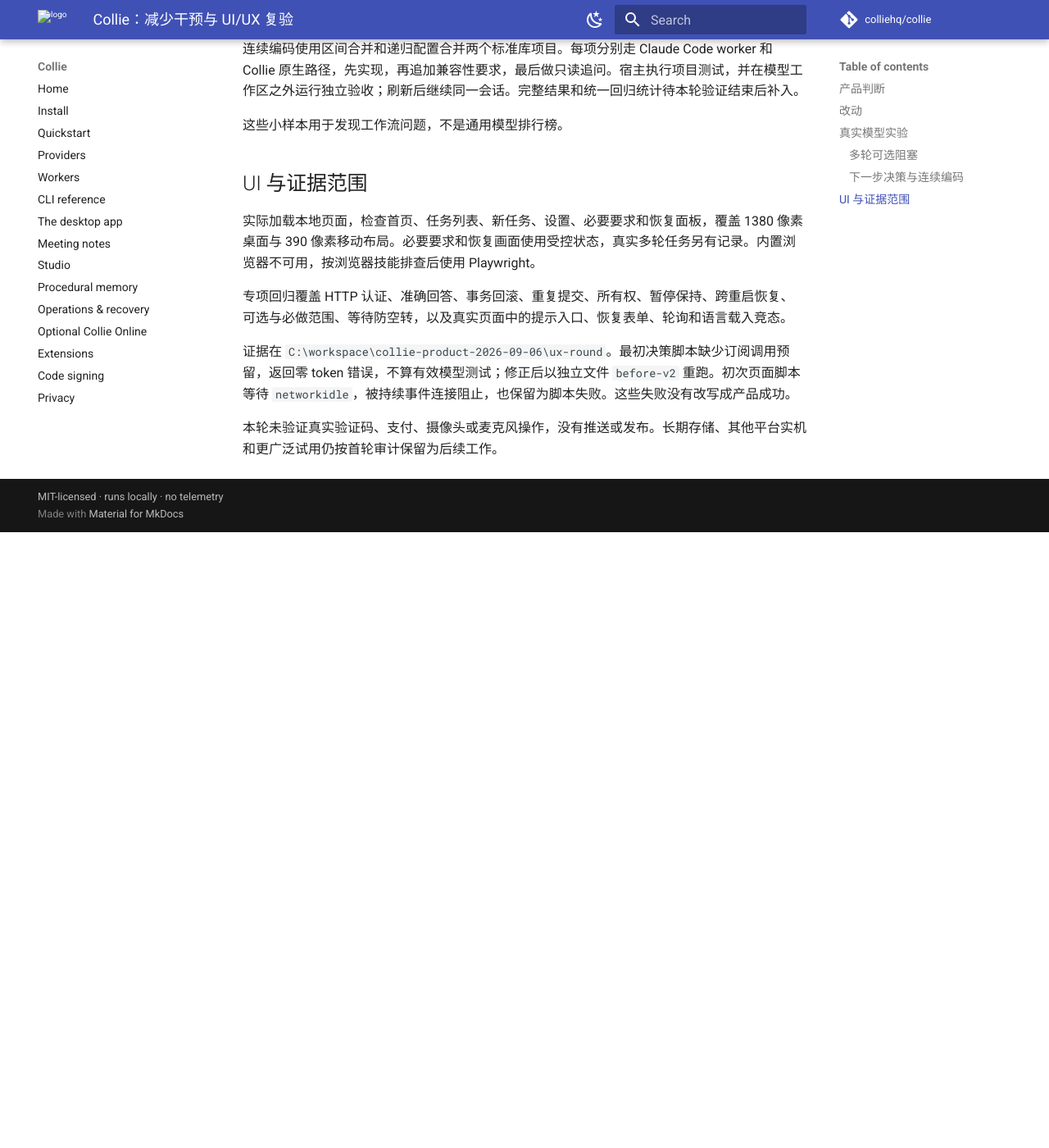
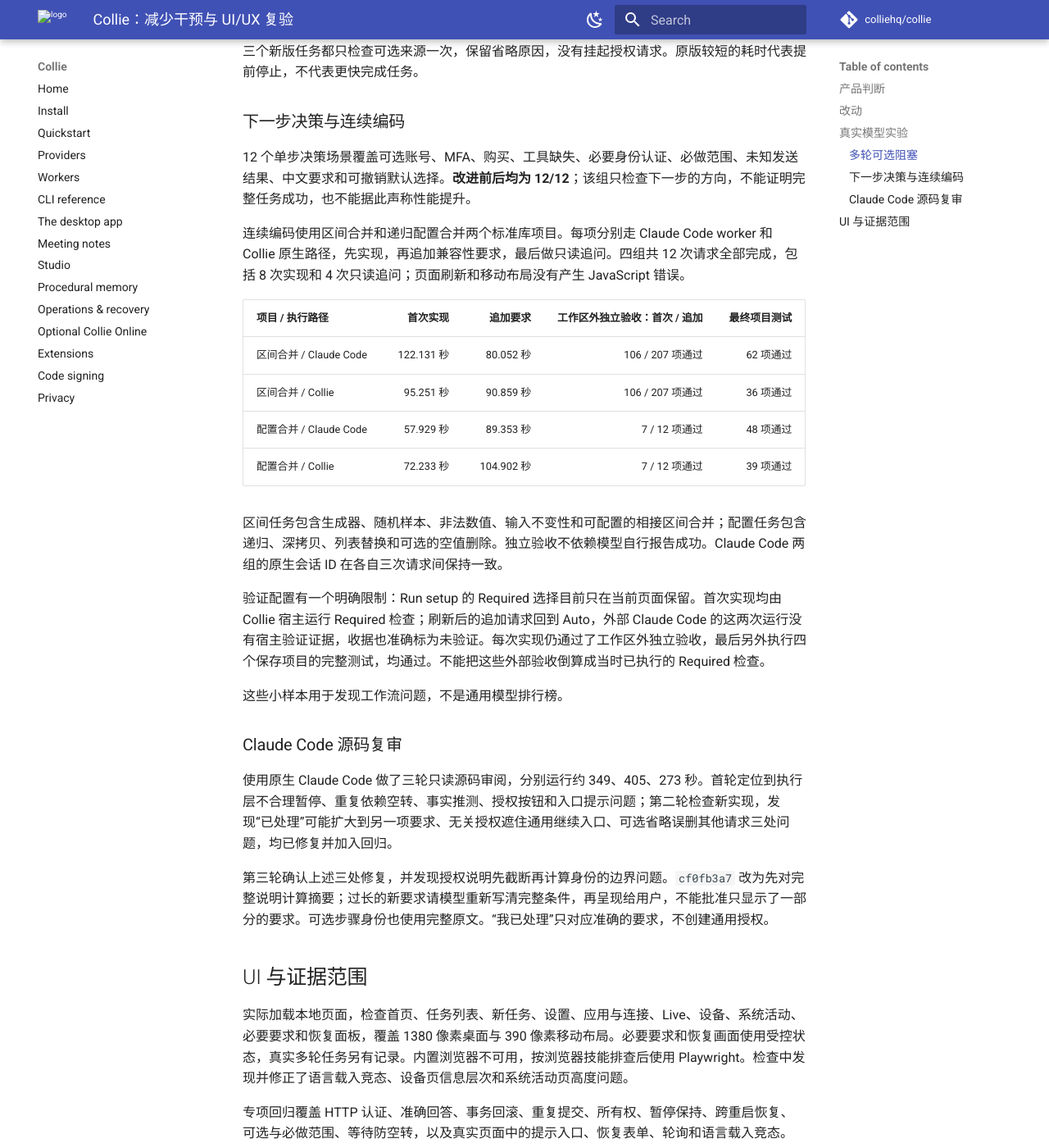
Before and after one commit to colliehq/collie, an MkDocs documentation site: the page built from docs/product-ux-followup-2026-09-07.md, in a window 1280 px wide and 1400 px high, scrolled down 2138 px. Shown: the whole window at 82% size. Built offline with MkDocs 1.6.1 and Material for MkDocs 9.7.7, drawn with Linux system fonts in a browser that asks for light colours; comment, search, counter and statistics services are not loaded; before the commit the page ends 2787 px from its top, so only the background shows below that; some of the changed text lies outside the part shown.

Commit message:
Record Claude experiments, UX findings and verification boundaries

```diff
--- a/docs/product-ux-followup-2026-09-07.md
+++ b/docs/product-ux-followup-2026-09-07.md
@@ -7,6 +7,8 @@
 原版提示词已经能让模型在简单场景中省略可选内容，但工具返回“需要本人处理”时，执行层仍直接暂停整项任务。仅改提示词或把权限设成全部允许，都不能解决这个问题。
 
 默认行为现在是：能自行决定的可撤销细节直接完成；受阻的可选路径记录省略原因；必要依赖没有安全替代方案时才请求用户处理。省略不会被记为已授权或已完成，也不会让已声明的必做范围消失。
+
+当前最影响易用性的根因是执行层、持久状态和页面提示没有表达同一种任务状态。局部重构这些边界比全面替换架构更直接：既减少无谓暂停，也保留已完成成果、真实权限范围和结果未知时的恢复能力。现有原生循环默认不设固定轮数上限，本轮没有另加对话次数上限。
 
 ## 改动
 
@@ -25,6 +27,8 @@
 | 恢复要输入技术代号，再确认一次 | 使用未预选的结果选项和已检查声明；不会自动重放不确定操作 |
 | 取消任务、取消子任务、保留或忽略学习建议有重复确认 | 按钮表达一次明确操作，保留任务审计历史 |
 | 语言设置晚于任务页面返回，暂停任务一直夹杂英文 | 语言载入后更新动态内容，保留补充草稿和展开状态 |
+| 设备页首先展示架构图，页面名称与导航不一致 | 先展示设备状态和当前分工，协作原理折叠；统一“设备与协作”名称 |
+| 系统活动页只占不到一半窗口，导航和状态夹杂英文 | 使用可用页面高度，翻译主要页签、状态和空列表；补齐 Live 音频说明 |
 
 实现见 [Mission](../harness/mission.py)、[可选步骤策略](../harness/mission_intervention.py)、[服务入口](../harness/missionweb.py)、[Web UI](../harness/webui/index.html)。开源架构对照见 [8 个固定版本的源码参考](agent-harness-reference-2026-09-06.md)。
 
@@ -48,16 +52,39 @@
 
 12 个单步决策场景覆盖可选账号、MFA、购买、工具缺失、必要身份认证、必做范围、未知发送结果、中文要求和可撤销默认选择。**改进前后均为 12/12**；该组只检查下一步的方向，不能证明完整任务成功，也不能据此声称性能提升。
 
-连续编码使用区间合并和递归配置合并两个标准库项目。每项分别走 Claude Code worker 和 Collie 原生路径，先实现，再追加兼容性要求，最后做只读追问。宿主执行项目测试，并在模型工作区之外运行独立验收；刷新后继续同一会话。完整结果和统一回归统计待本轮验证结束后补入。
+连续编码使用区间合并和递归配置合并两个标准库项目。每项分别走 Claude Code worker 和 Collie 原生路径，先实现，再追加兼容性要求，最后做只读追问。四组共 12 次请求全部完成，包括 8 次实现和 4 次只读追问；页面刷新和移动布局没有产生 JavaScript 错误。
+
+| 项目 / 执行路径 | 首次实现 | 追加要求 | 工作区外独立验收：首次 / 追加 | 最终项目测试 |
+|---|---:|---:|---:|---:|
+| 区间合并 / Claude Code | 122.131 秒 | 80.052 秒 | 106 / 207 项通过 | 62 项通过 |
+| 区间合并 / Collie | 95.251 秒 | 90.859 秒 | 106 / 207 项通过 | 36 项通过 |
+| 配置合并 / Claude Code | 57.929 秒 | 89.353 秒 | 7 / 12 项通过 | 48 项通过 |
+| 配置合并 / Collie | 72.233 秒 | 104.902 秒 | 7 / 12 项通过 | 39 项通过 |
+
+区间任务包含生成器、随机样本、非法数值、输入不变性和可配置的相接区间合并；配置任务包含递归、深拷贝、列表替换和可选的空值删除。独立验收不依赖模型自行报告成功。Claude Code 两组的原生会话 ID 在各自三次请求间保持一致。
+
+验证配置有一个明确限制：Run setup 的 Required 选择目前只在当前页面保留。首次实现均由 Collie 宿主运行 Required 检查；刷新后的追加请求回到 Auto，外部 Claude Code 的这两次运行没有宿主验证证据，收据也准确标为未验证。每次实现仍通过了工作区外独立验收，最后另外执行四个保存项目的完整测试，均通过。不能把这些外部验收倒算成当时已执行的 Required 检查。
 
 这些小样本用于发现工作流问题，不是通用模型排行榜。
 
+### Claude Code 源码复审
+
+使用原生 Claude Code 做了三轮只读源码审阅，分别运行约 349、405、273 秒。首轮定位到执行层不合理暂停、重复依赖空转、事实推测、授权按钮和入口提示问题；第二轮检查新实现，发现“已处理”可能扩大到另一项要求、无关授权遮住通用继续入口、可选省略误删其他请求三处问题，均已修复并加入回归。
+
+第三轮确认上述三处修复，并发现授权说明先截断再计算身份的边界问题。`cf0fb3a7` 改为先对完整说明计算摘要；过长的新要求请模型重新写清完整条件，再呈现给用户，不能批准只显示了一部分的要求。可选步骤身份也使用完整原文。“我已处理”只对应准确的要求，不创建通用授权。
+
 ## UI 与证据范围
 
-实际加载本地页面，检查首页、任务列表、新任务、设置、必要要求和恢复面板，覆盖 1380 像素桌面与 390 像素移动布局。必要要求和恢复画面使用受控状态，真实多轮任务另有记录。内置浏览器不可用，按浏览器技能排查后使用 Playwright。
+实际加载本地页面，检查首页、任务列表、新任务、设置、应用与连接、Live、设备、系统活动、必要要求和恢复面板，覆盖 1380 像素桌面与 390 像素移动布局。必要要求和恢复画面使用受控状态，真实多轮任务另有记录。内置浏览器不可用，按浏览器技能排查后使用 Playwright。检查中发现并修正了语言载入竞态、设备页信息层次和系统活动页高度问题。
 
 专项回归覆盖 HTTP 认证、准确回答、事务回滚、重复提交、所有权、暂停保持、跨重启恢复、可选与必做范围、等待防空转，以及真实页面中的提示入口、恢复表单、轮询和语言载入竞态。
 
-证据在 `C:\workspace\collie-product-2026-09-06\ux-round`。最初决策脚本缺少订阅调用预留，返回零 token 错误，不算有效模型测试；修正后以独立文件 `before-v2` 重跑。初次页面脚本等待 `networkidle`，被持续事件连接阻止，也保留为脚本失败。这些失败没有改写成产品成功。
+完整 `tests/run_all.sh` 在 `b3c5b88c` 上退出码为 0，耗时 858.983 秒：Python **3271 通过、17 跳过**，GUI **59/59**，CLI 与其他入口 **41/41**，核心 **38/38**、渲染器 **29/29**、浏览器扩展 **130/130**、VS Code 入口 **12 通过**、演示任务 **3/3**。此前另一次完整检查也通过。完整检查之后的授权说明边界改动另跑了 **125 项相关测试，全部通过**；不把此前完整检查表述为后续提交逐字一致的验证。
 
-本轮未验证真实验证码、支付、摄像头或麦克风操作，没有推送或发布。长期存储、其他平台实机和更广泛试用仍按首轮审计保留为后续工作。
+最后的页面调整（`c3b024b2`）通过 **99 项 UI、控制面 API、Live 音频浏览器和 Mission 页面回归**，耗时 46.82 秒。最终 `after-v6` 浏览器复验没有 JavaScript 错误；记录的移动布局和嵌入页面均没有横向溢出。上述证据覆盖受检页面，不等于所有外部服务和真实设备操作都已验证。
+
+证据在 `C:\workspace\collie-product-2026-09-06\ux-round`：`mission-benchmark-before.json` / `mission-benchmark-after.json` 保存多轮对照，四个 `coding-*` 目录保存项目、收据和截图，`coding-final-project-checks.json` 保存最终项目测试，`claude-ux-review*.jsonl` 保存原生 Claude 审阅，`final-run-all.log` 保存完整回归。
+
+最初决策脚本缺少订阅调用预留，返回零 token 错误，不算有效模型测试；修正后以独立文件 `before-v2` 重跑。初次页面脚本等待 `networkidle`，被持续事件连接阻止，也保留为脚本失败。页面文案变更同步更新了原有静态断言；一次本地 HTTP 连接中断后复跑通过。这些失败没有改写成产品成功。
+
+本轮未验证真实验证码、支付、摄像头或麦克风操作，没有推送或发布。设备健康检查使用隔离运行环境，缺少后台服务的状态不代表已确认的正式安装故障。Run setup 跨刷新配置、高级诊断页更完整的语言覆盖、长期存储、其他平台实机和更广泛试用仍有完善空间。
```
Also changed, not shown: other parts of docs/product-ux-followup-2026-09-07.md (+4 -4 lines), docs/task-workflows.md (+5 -1 lines).
